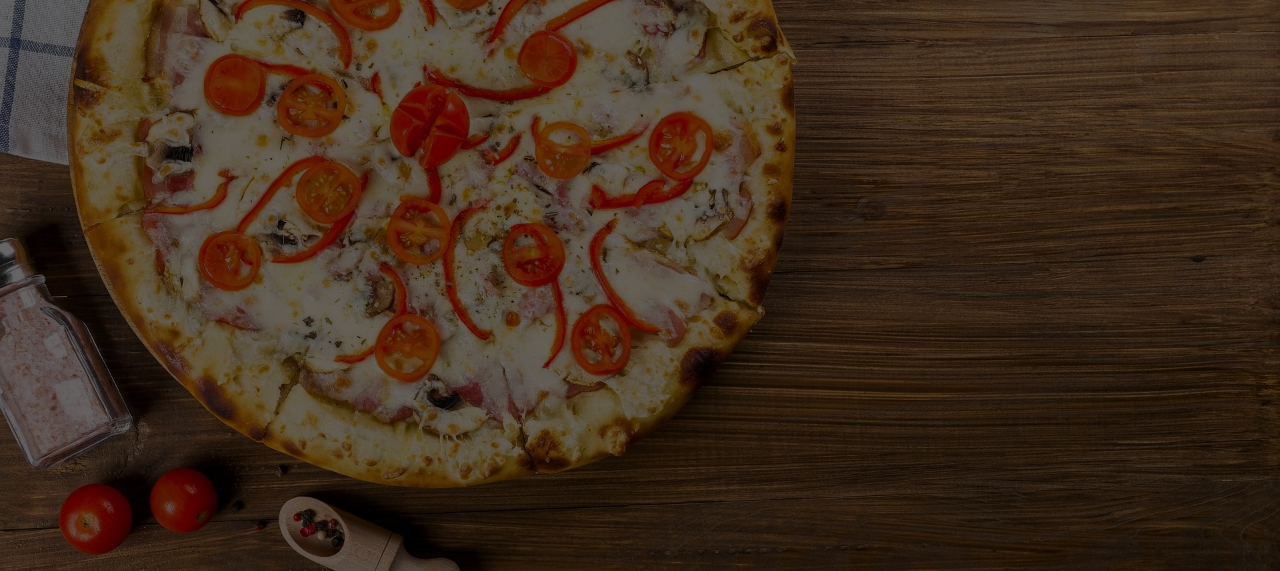
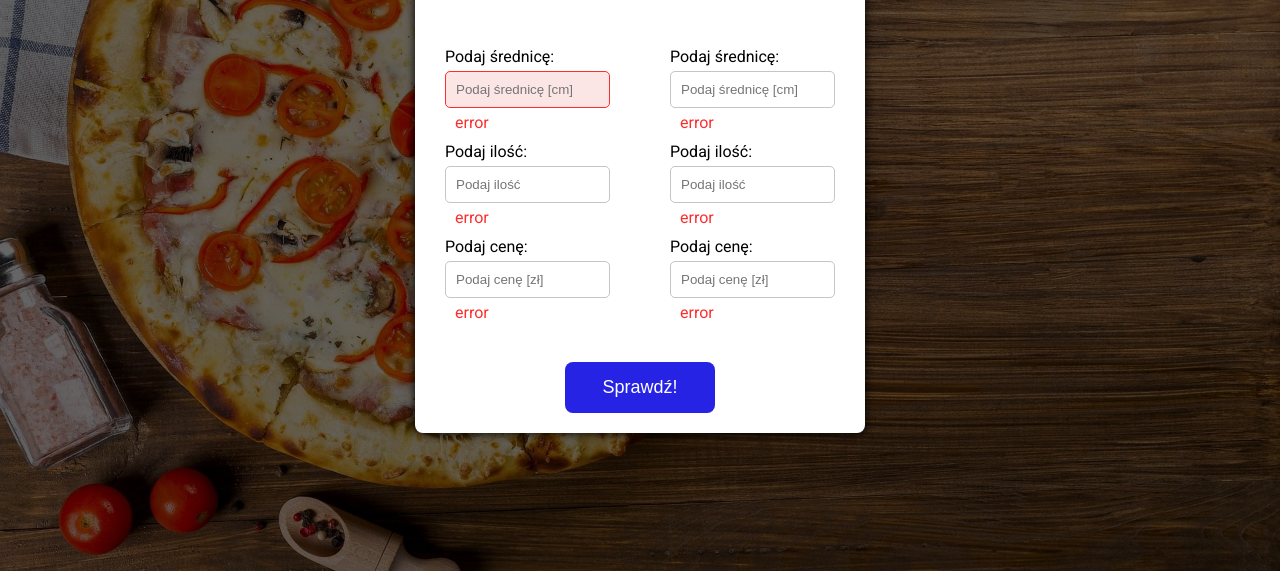
Before and after one commit to BartekKuzniewski/pizzaApp, a website: page index.html in a window 1280 px wide. Shown: the part 229-800 px from the top of the page. Drawn offline with Linux system fonts and the light colour scheme.

Commit message:
added html structure and initial styles

```diff
--- a/index.html
+++ b/index.html
@@ -1,5 +1,6 @@
 <!DOCTYPE html>
 <html lang="pl">
+
 <head>
     <meta charset="UTF-8">
     <meta http-equiv="X-UA-Compatible" content="IE=edge">
@@ -9,16 +10,55 @@
 <link rel="preconnect" href="https://fonts.gstatic.com" crossorigin>
 <link href="https://fonts.googleapis.com/css2?family=Roboto:wght@300;400;700&display=swap" rel="stylesheet">
 <link rel="stylesheet" href="/dist/css/main.min.css"></head>
+
 <body>
 
-        <div class="hero-img">
-            <div class="hero-shadow"></div>
+    <div class="hero-img">
+        <div class="hero-shadow"></div>
 
+        <div class="wrapper">
+            <h1 class="tittle">Pizza App</h1>
+            <p class="text">Sprawdź, która pizza opłaca się bardziej!</p>
 
+            <div class="pizza-wrap">
+
+                <div class="pizza-box">
+                    <label for="diameter">Podaj średnicę:</label>
+                    <input type="number" id="diameter" step="0.01" placeholder="Podaj średnicę [cm]" class="error-input">
+                    <p class="error-text">error</p>
+
+                    <label for="amount">Podaj ilość:</label>
+                    <input type="number" id="amount" placeholder="Podaj ilość">
+                    <p class="error-text">error</p>
+
+                    <label for="price">Podaj cenę:</label>
+                    <input type="number" id="price" step="0.01" placeholder="Podaj cenę [zł]">
+                    <p class="error-text">error</p>
+                </div>
+
+                <div class="pizza-box">
+                    <label for="diameter">Podaj średnicę:</label>
+                    <input type="number" id="diameter" placeholder="Podaj średnicę [cm]">
+                    <p class="error-text">error</p>
+
+                    <label for="amount">Podaj ilość:</label>
+                    <input type="number" id="amount" placeholder="Podaj ilość">
+                    <p class="error-text">error</p>
+
+                    <label for="price">Podaj cenę:</label>
+                    <input type="number" id="price" placeholder="Podaj cenę [zł]">
+                    <p class="error-text">error</p>
+                </div>
+            </div>
+                <div class="button">
+                    <button class="check">Sprawdź!</button>
+                </div>
         </div>
+    </div>
 
 
 
 
 </body>
+
 </html>
--- a/src/sass/main.scss
+++ b/src/sass/main.scss
@@ -5,10 +5,12 @@
 }
 body {
 	font-family: 'Roboto', sans-serif;
-    color: #fff
 }
 
 .hero-img {
+	display: flex;
+	justify-content: center;
+	align-items: center;
 	position: relative;
 	height: 100vh;
 	background-image: url('/dist/img/pizza.jpg');
@@ -21,6 +23,78 @@ body {
 	position: absolute;
 	width: 100%;
 	height: 100%;
-    background-color: rgba(0, 0, 0, .6);
+	background-color: rgba(0, 0, 0, 0.6);
 	z-index: -10;
 }
+
+.wrapper {
+	width: 450px;
+	background-color: #fff;
+	box-shadow: 0 0 10px #000;
+	border-radius: 8px;
+}
+
+.tittle {
+	text-align: center;
+	margin: 20px 0 10px;
+}
+
+.text {
+	text-align: center;
+	margin-bottom: 20px;
+}
+
+.pizza-wrap {
+	display: flex;
+}
+
+.pizza-box {
+	margin: 30px;
+
+	label {
+		display: inline-block;
+		margin-bottom: 5px;
+	}
+
+	input {
+		width: 100%;
+		padding: 10px;
+		border: 1px solid rgb(197, 197, 197);
+		border-radius: 5px;
+	}
+
+	// adding this class when error in inputs
+	.error-text {
+		margin: 5px 0 10px 10px;
+		color: rgb(252, 45, 45);
+		// visibility: hidden;
+	}
+
+	.error-input {
+		border: 1px solid rgb(255, 45, 45);
+		background-color: rgba(211, 4, 4, 0.1);
+	}
+}
+
+.button {
+	display: flex;
+	align-items: center;
+	justify-content: center;
+
+    .check {
+        margin-bottom: 20px;
+        padding: 15px 10px;
+        width: 150px;
+        font-size: 18px;
+        color: #fff;
+        background-color: rgb(39, 35, 228);
+        border: none;
+        border-radius: 8px;
+        transition: background-color .3s;
+        cursor: pointer;
+
+        &:hover {
+            background-color: rgb(74, 71, 241);
+        }
+    }
+}
```
Also changed, not shown: dist/css/main.min.css, 1 other file. Lines whose indentation alone changed are shown as unchanged.
